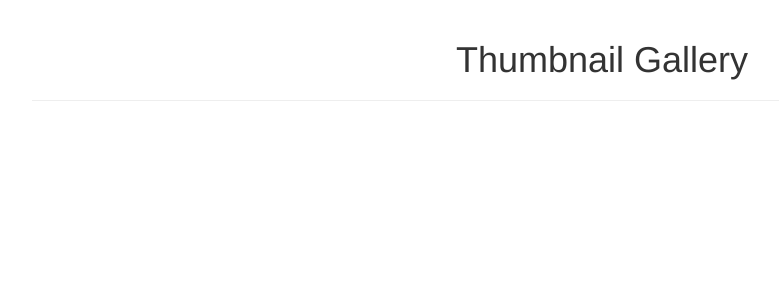
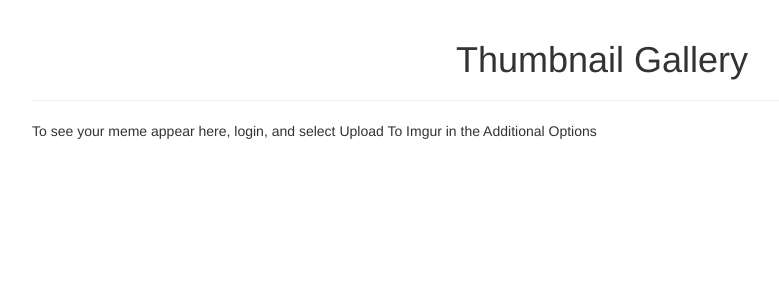
Before and after one commit to matthurtado/spongebabber, a Flask app: page /recent in a window 1280 px wide. Shown: the part 52-352 px from the top of the page, without its empty margins (38-817 px from the left). Run offline with Flask 2, Linux system fonts and the light colour scheme; data that the repository does not hold is empty; parts of the project's set-up code (start-up, migrations or seed data) failed here and were passed over; some libraries are stand-ins or nearby versions.

Commit message:
Changing default imgur upload logic for users

```diff
--- a/app/templates/home.html
+++ b/app/templates/home.html
@@ -42,7 +42,7 @@
                             <label for="spongeTheText">SpOnGiFy the text?: </label>
                             <input class="form-check-input" type="checkbox" checked id="spongeTheText">
                         </div>
-                        {% if session['upload_to_imgur'] == 'true' %}
+                        {% if session['user'] %}
                         <div class="form-group">
                             <label for="upload_to_imgur">Upload to imgur?</label>
                             <input class="form-check-input" type="checkbox" id="upload_to_imgur" >
--- a/app/templates/recent.html
+++ b/app/templates/recent.html
@@ -5,6 +5,9 @@
 <div class="container">
   <h1 class="fw-light text-center text-lg-start mt-4 mb-0">Thumbnail Gallery</h1>
   <hr class="mt-2 mb-5">
+  <div>
+    <span>To see your meme appear here, login, and select Upload To Imgur in the Additional Options</span>
+  </div>
   <div class="row text-center text-lg-start">
     {% for sponge in sponges %}
     {% if sponge.imgur_link %}
```
